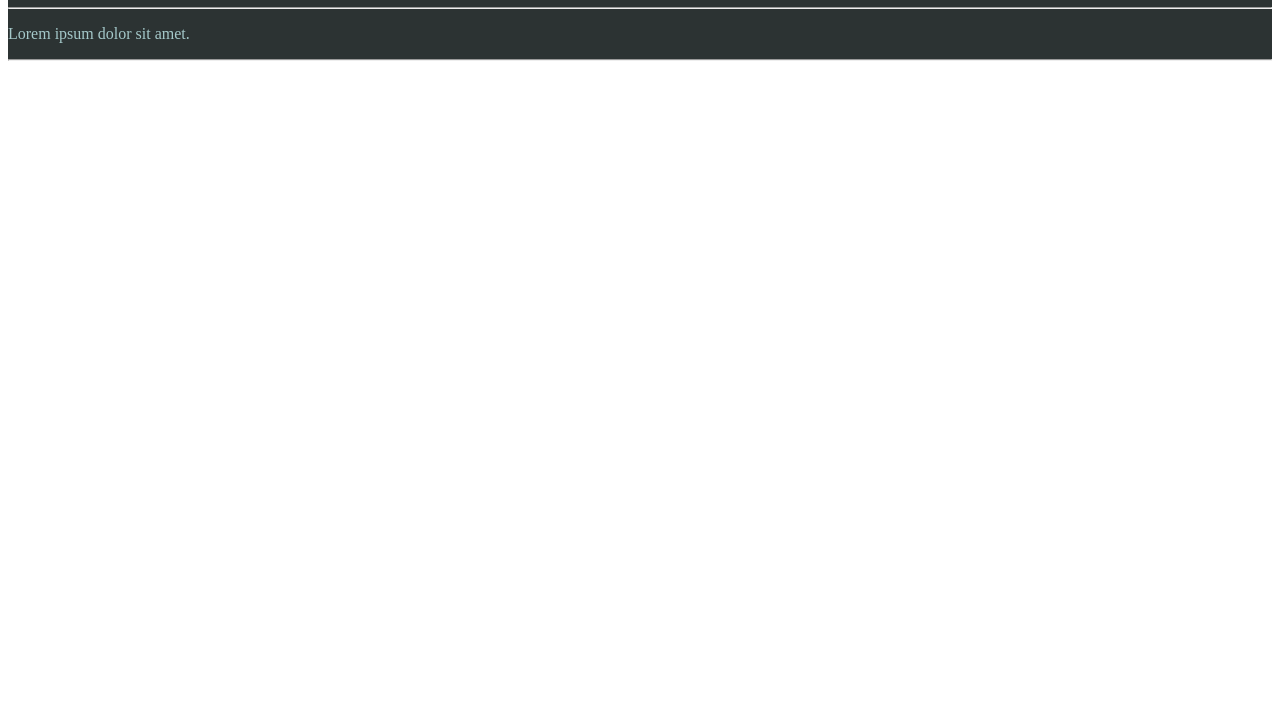
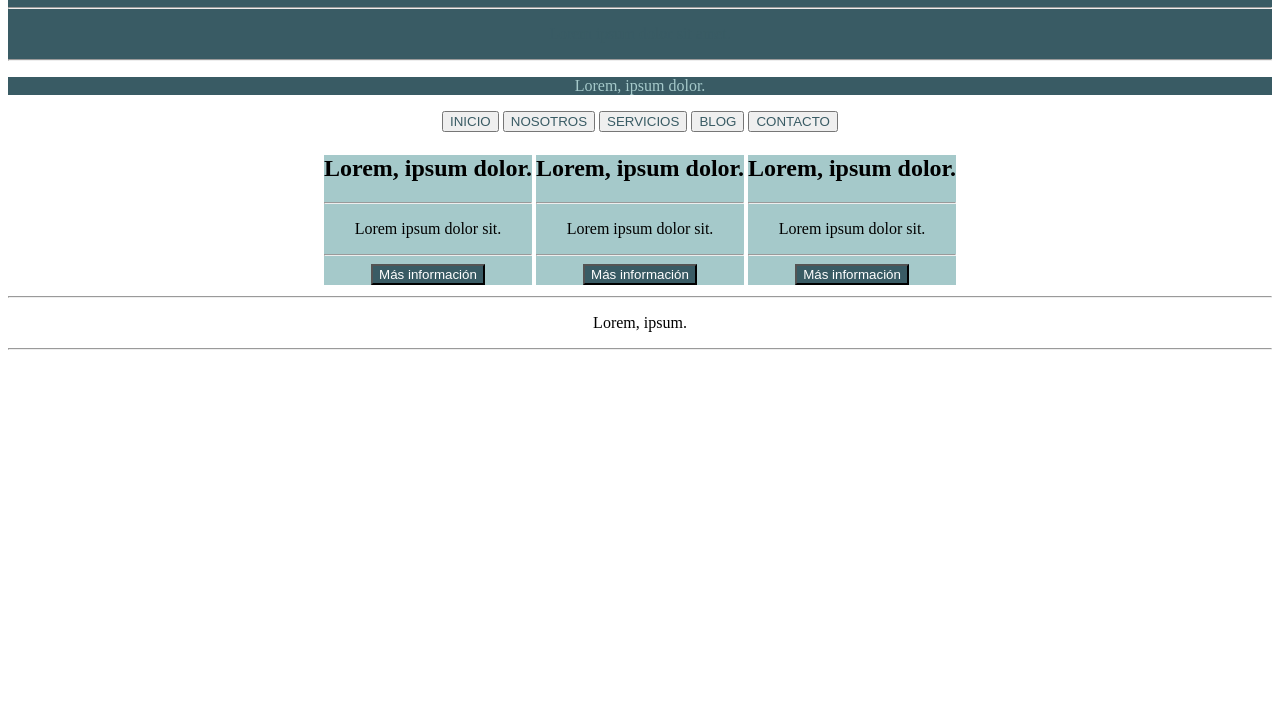
Before and after one commit to NataliaMunozO/repaso, a plain HTML site: page index.html in a window 1280 px wide. Shown: the part 83-800 px from the top of the page. Drawn offline with Linux system fonts and the light colour scheme.

Commit message:
Se crea el proyecto repaso

```diff
--- a/index.html
+++ b/index.html
@@ -10,10 +10,56 @@
 <body>
     <header class="bg-primary">
     <hr>
-     <h1 class="text-light">Mi primer sitio web con estilos CSS</h1>
+     <h1 class="text-light text-center">Mi primer sitio web con estilos CSS</h1>
      <hr>
-     <p class="text-light">Lorem ipsum dolor sit amet.</p>
+     <p class="text-secondary text-center">Lorem ipsum dolor sit amet.</p>
      <hr>
     </header>
+    <p class="text-center bg-primary text-light">Lorem, ipsum dolor.</p>
+    <nav class="text-center">
+        <button class="text-light text text-secondary ">INICIO</button>
+        <button class="text-light text text-secondary ">NOSOTROS</button>
+        <button class="text-light text text-secondary ">SERVICIOS</button>
+        <button class="text-light text text-secondary ">BLOG</button>
+        <button class="text-light text text-secondary ">CONTACTO</button>
+    </nav>
+    <main>
+        <center><table>
+            <tr>
+               <td>
+                <div class="bg-info text-center">
+                    <h2>Lorem, ipsum dolor.</h2>
+                    <hr>
+                    <p>Lorem ipsum dolor sit.</p>
+                    <hr>
+                    <button class="bg-primary text-white">Más información</button>
+                </div>
+               </td>
+               <td>
+                <div class="bg-info text-center">
+                    <h2>Lorem, ipsum dolor.</h2>
+                    <hr>
+                    <p>Lorem ipsum dolor sit.</p>
+                    <hr>
+                    <button class="bg-primary text-white">Más información</button>
+                </div>
+               </td>
+               <td>
+                <div class="bg-info text-center">
+                    <h2>Lorem, ipsum dolor.</h2>
+                    <hr>
+                    <p>Lorem ipsum dolor sit.</p>
+                    <hr>
+                    <button class="bg-primary text-white">Más información</button>
+                </div>
+               </td>
+            </tr>
+        </table></center>
+    </main>
+    <footer >
+        <hr>
+        <p class="text-center">Lorem, ipsum.</p>
+        <hr>
+    </footer>
 </body>
 </html>
--- a/stlye.css
+++ b/stlye.css
@@ -1,8 +1,35 @@
-
+/*
+#2C3333*/
 .text-light{
     color:#A5C9CA;
 
 }
 .bg-primary{
-    background-color:#2C3333 ;
+    background-color:#395B64 ;
 }
+
+.text-center{
+    text-align: center;
+}
+
+.text-secondary{
+    color:#395B64;
+}
+
+.width-100{
+    width: 100px;
+}
+
+.bg-info
+{
+    background-color:#A5C9CA ;
+}
+
+.text-primary{
+    color:#2C3333 ;
+}
+
+.text-white
+{
+    color: white;
+}
```
